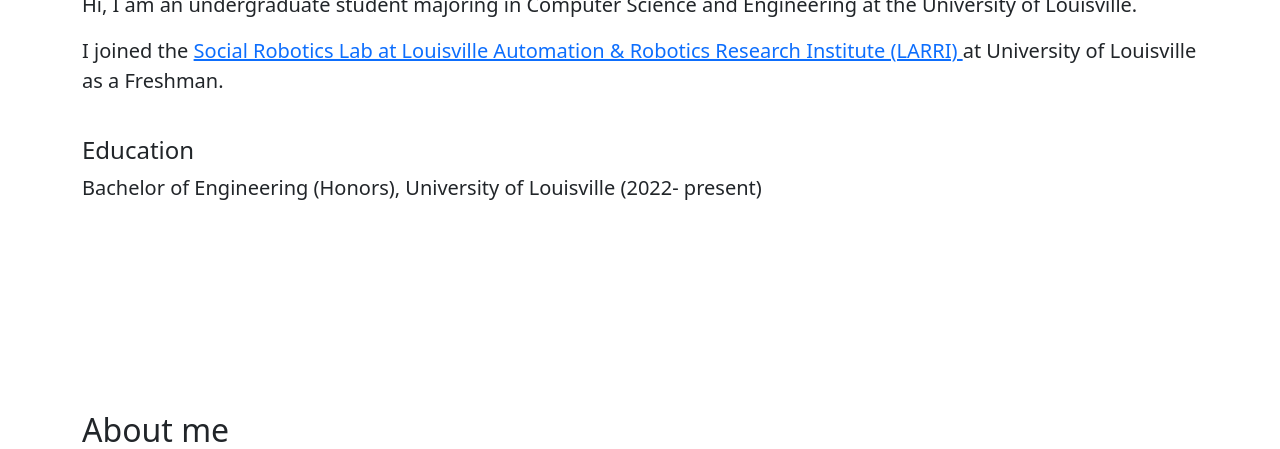
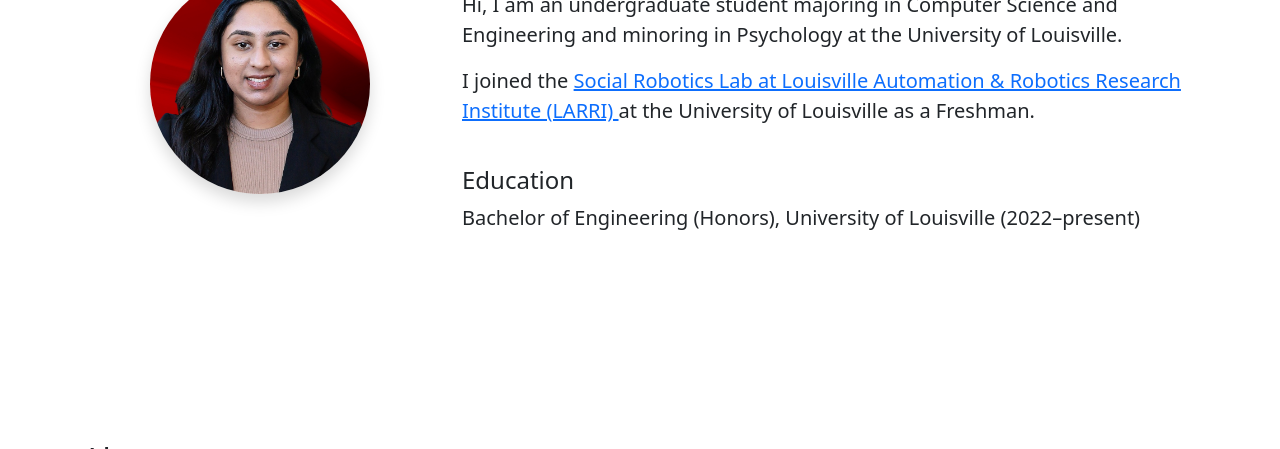
Before and after one commit to Laksita/Laksita.github.io, a plain HTML site: page index.html in a window 1280 px wide. Shown: the part 716-1165 px from the top of the page. Drawn offline with nearby package versions, Linux system fonts and the light colour scheme.

Commit message:
adding profile pic

```diff
--- a/index.html
+++ b/index.html
@@ -60,26 +60,42 @@
 
         <section class="py-5">
             <div class="container my-5">
-                <div class="row justify-content-center">
-                    <div class="col-lg-15">
+                <div class="row align-items-center">
+
+                    <!-- LEFT SIDE: PROFILE PHOTO -->
+                    <div class="col-md-4 text-center mb-4">
+                        <img src="assets/profile.jpg"
+                            alt="Laksita Prasanna"
+                            class="img-fluid rounded-circle shadow"
+                            style="width: 220px; height: 220px; object-fit: cover;">
+                    </div>
+
+                    <!-- RIGHT SIDE: INTRO TEXT -->
+                    <div class="col-md-8">
                         <h2>Introduction</h2>
-                        <p class="lead">Hi, I am an undergraduate student majoring in Computer Science and Engineering
-                            at the University of Louisville.
+                        <p class="lead">
+                            Hi, I am an undergraduate student majoring in Computer Science and Engineering
+                            and minoring in Psychology at the University of Louisville.
                         </p>
-                        <p class="lead">I joined the
+
+                        <p class="lead">
+                            I joined the
                             <a href="https://engineering.louisville.edu/research/centersinstitutes/larri/">
                                 Social Robotics Lab at Louisville Automation & Robotics Research Institute (LARRI)
                             </a>
-                            at University of Louisville as a Freshman.
+                            at the University of Louisville as a Freshman.
                         </p>
 
                         <br>
                         <h4>Education</h4>
-                        <p class = "lead">Bachelor of Engineering (Honors), University of Louisville (2022- present) </p>
+                        <p class="lead">
+                            Bachelor of Engineering (Honors), University of Louisville (2022–present)
+                        </p>
                     </div>
                 </div>
             </div>
         </section>
+
 
         <section class="py-5">
             <div class="container my-5">
```
